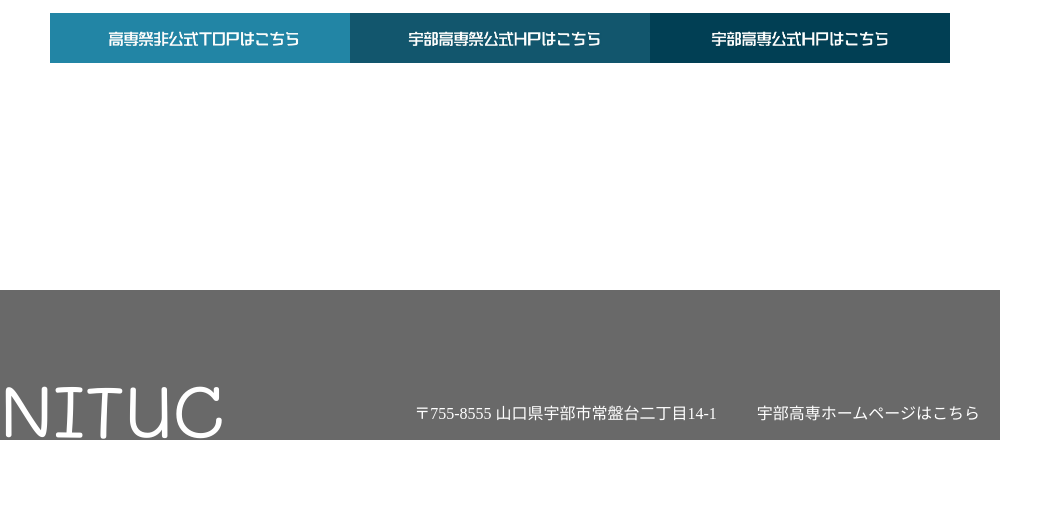
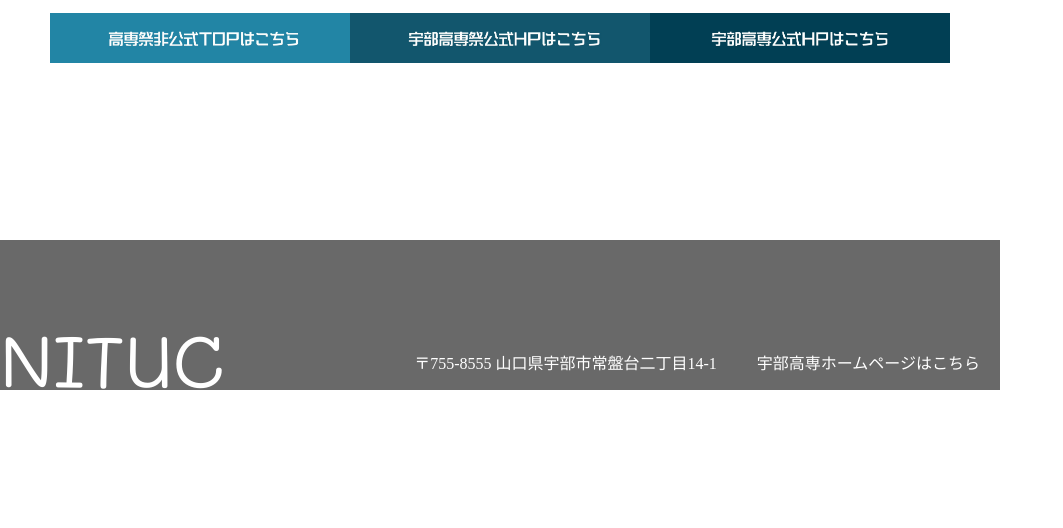
Before and after one commit to kbulili/NITUC-fes55, a PHP site: page /link.html in a window 1280 px wide. Shown: the part 956-1484 px from the top of the page, without its empty margins (0-1063 px from the left). After the commit the page ends 1346 px from the top, so only its background shows below. Run offline with PHP 8.4, Linux system fonts and the light colour scheme; some libraries are stand-ins or nearby versions; some web fonts are replaced.

Commit message:
微調整

```diff
--- a/stylesheet.css
+++ b/stylesheet.css
@@ -65,7 +65,7 @@ li{
 .main{
 	background-color:#ffffff;
 	width:1000px;
-	height:1150px;
+	height:1100px;
 
 }
 
```
